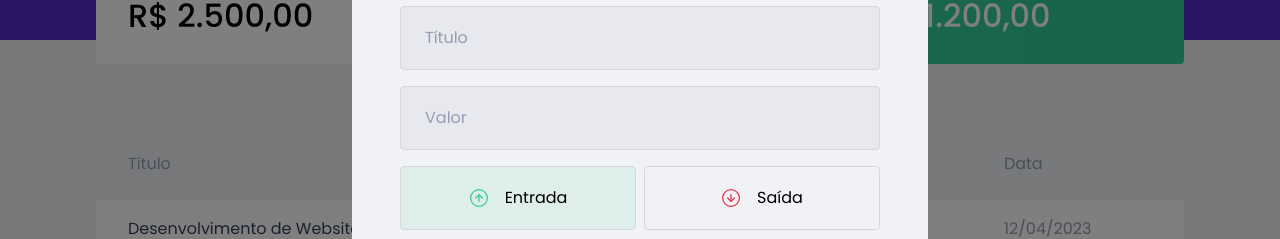
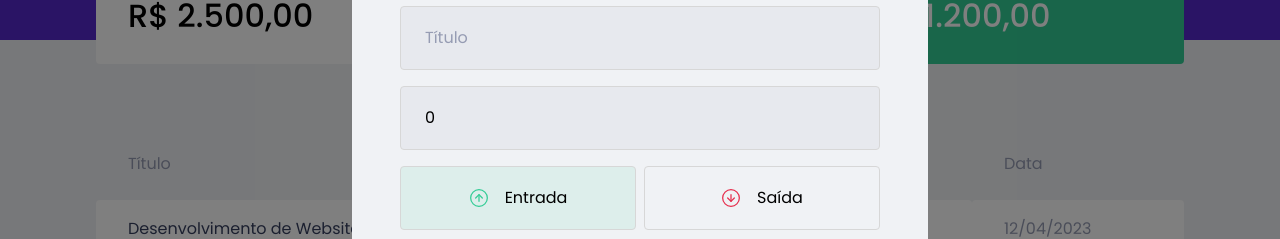
Before and after one commit to rgvieiraoficial/ignite-dtmoney, a React (Create React App) app: page / in a window 1280 px wide. Both pictures are taken after a click on the button "Nova transação". Shown: the part 232-471 px from the top of the page. Built offline with nearby package versions, Linux system fonts and the light colour scheme; no server answers; what miragejs would draw is missing.

Commit message:
Saving Form data

```diff
--- a/src/components/NewTransactionModal/index.tsx
+++ b/src/components/NewTransactionModal/index.tsx
@@ -1,4 +1,4 @@
-import { useState } from 'react';
+import { FormEvent, useState } from 'react';
 import Modal from 'react-modal';
 
 import incomeImg from '../../assets/income.svg';
@@ -13,7 +13,14 @@
 }
 
 export function NewTransactionModal({ isOpen, onRequestClose }: NewTransactionModalProps) {
+  const [title, setTitle] = useState('');
+  const [value, setValue] = useState(0);
+  const [category, setCategory] = useState('');
   const [type, setType] = useState('deposit');
+
+  function handleCreateNewTransaction(event: FormEvent) {
+    event.preventDefault();
+  }
 
   return (
     <Modal
@@ -30,16 +37,20 @@
         <img src={closeImg} alt="Fechar modal" />
       </button>
 
-      <Container>
+      <Container onSubmit={handleCreateNewTransaction}>
         <h2>Cadastrar Transação</h2>
 
         <input
           placeholder="Título"
+          value={title}
+          onChange={event => setTitle(event.target.value)}
         />
 
         <input
           type="number"
           placeholder="Valor"
+          value={value}
+          onChange={event => setValue(Number(event.target.value))}
         />
 
         <TransactionTypeContainer>
@@ -66,6 +77,8 @@
 
         <input
           placeholder="Categoria"
+          value={category}
+          onChange={event => setCategory(event.target.value)}
         />
 
         <button type="submit">
```
